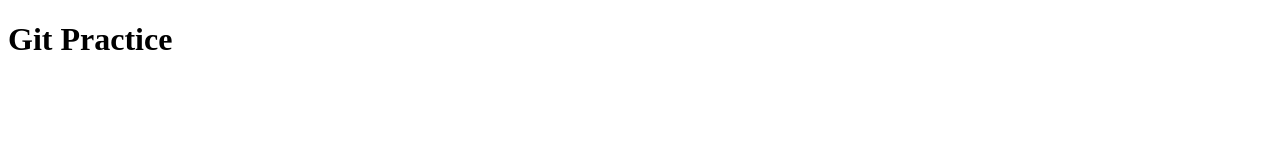
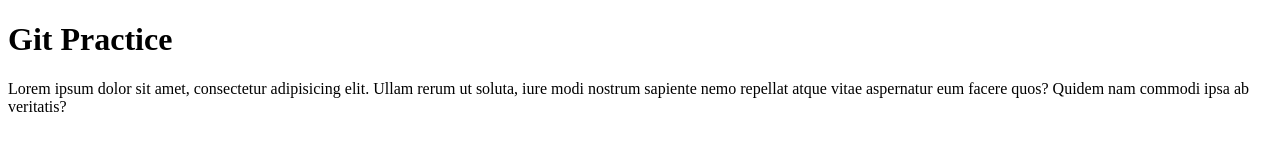
Before and after one commit to masrewalte/git-practice, a plain HTML site: page index.html in a window 1280 px wide. Drawn offline with Linux system fonts and the light colour scheme.

Commit message:
added css

```diff
--- a/index.html
+++ b/index.html
@@ -7,5 +7,10 @@
   </head>
   <body>
     <h1>Git Practice</h1>
+    <p>
+      Lorem ipsum dolor sit amet, consectetur adipisicing elit. Ullam rerum ut
+      soluta, iure modi nostrum sapiente nemo repellat atque vitae aspernatur
+      eum facere quos? Quidem nam commodi ipsa ab veritatis?
+    </p>
   </body>
 </html>
```
Also changed, not shown: css/style.css (added).
